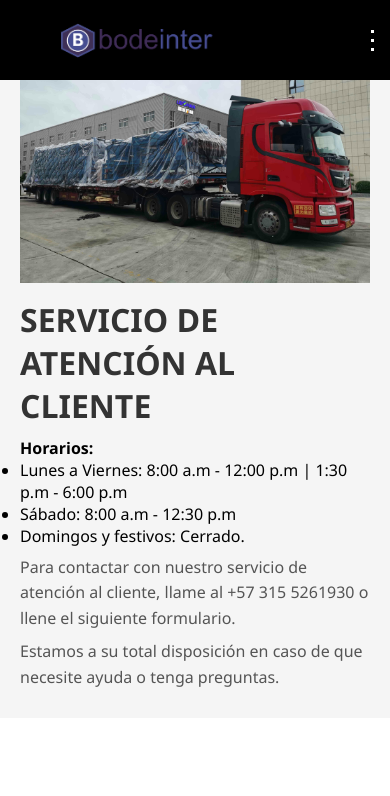
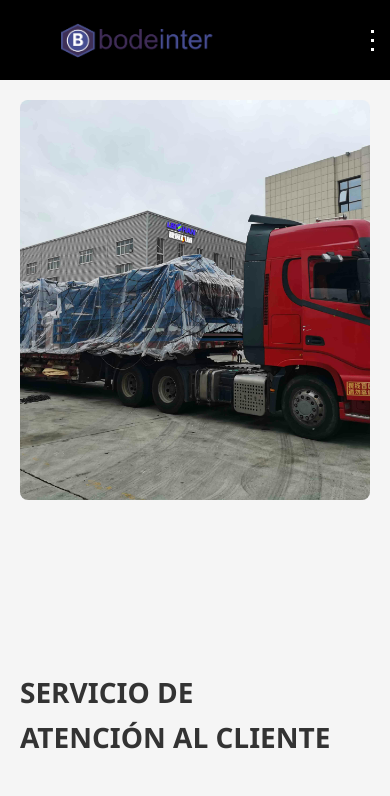
Before and after one commit to Sanchez19sa/Proyecto-BodeInter, a React (Vite) app: page /contacto in a window 390 px wide. Shown: the top 796 px of the page. Built offline with nearby package versions, Linux system fonts and the light colour scheme.

Commit message:
Contactanos ok

```diff
--- a/src/components/contact/Hero/Hero.css
+++ b/src/components/contact/Hero/Hero.css
@@ -1,52 +1,82 @@
 .hero-section {
     display: flex;
-    flex-direction: row;
     align-items: center;
-    justify-content: space-between;
-    width: 100%;
+    min-height: 100vh;
+    padding: 2rem;
+    background: #fff;
+}
+
+.hero-container {
+    display: grid;
+    grid-template-columns: 1fr 1fr;
+    gap: 2rem;
     max-width: 1200px;
-    margin: 0 auto;
-    padding: 2rem;
-    background-color: #fc1212;
-    gap: 2rem;
 }
 
 .hero-image {
-    flex: 0 0 45%;
-    max-width: 500px;
-    height: auto;
+    margin-top: 5rem;
+    width: 100%;
+    height: 500px;
     object-fit: cover;
+    border-radius: 8px;
 }
 
 .hero-text {
-    flex: 1;
-    max-width: 50%;
     text-align: left;
+    text-wrap: balance;
+    margin-top: 8rem;
+    display: flex;
+    flex-direction: column;
+    gap: 1.5rem;
+    line-height: 1.6;
 }
 
-h2 {
-    margin-bottom: 1rem;
-    font-size: 2rem;
+.hero-text h2 {
+    width: fit-content;
+    font-size: 1.5rem;
+    margin-bottom: 0.5rem;
+    font-weight: 600;
+    text-transform: uppercase;
+}
+
+.schedule-list {
+    width: fit-content;
+    display: flex;
+    flex-direction: column;
+    gap: 0.8rem;
+    margin: 1rem 0;
+    list-style: none;
+}
+
+.disclaimer-text {
     color: #333;
 }
 
-p {
-    margin: 0.5rem 0;
-    font-size: 1rem;
-    color: #555;
-    line-height: 1.6;
+@media (max-width: 768px) {
+    .hero-container {
+        grid-template-columns: 1fr;
+        gap: 2rem;
+    }
+
+    .hero-image {
+        height: 400px;
+    }
+
+    .schedule-list {
+        padding-left: 1.2rem;
+    }
 }
 
-@media (max-width: 768px) {
+@media (max-width: 480px) {
     .hero-section {
-        flex-direction: column;
-        text-align: center;
         padding: 1rem;
     }
 
-    .hero-image,
-    .hero-text {
-        flex: 1;
-        max-width: 100%;
+    .hero-text h2 {
+        font-size: 1.75rem;
+    }
+
+    .schedule-list li::before {
+        left: -1rem;
     }
 }
--- a/src/components/contact/Hero/Hero.tsx
+++ b/src/components/contact/Hero/Hero.tsx
@@ -33,7 +33,7 @@ const heroData: HeroDataItem[] = [
   {
     type: "schedule",
     content: [
-      "Lunes a Viernes: 8:00 a.m - 12:00 p.m | 1:30 p.m - 6:00 p.m",
+      "Lunes a Viernes: 8:00 a.m - 12:00 p.m | 1:00 p.m - 5:00 p.m",
       "Sábado: 8:00 a.m - 12:30 p.m",
       "Domingos y festivos: Cerrado."
     ]
@@ -60,7 +60,9 @@ const Hero: React.FC = () => {
     return (
       <ul>
         {scheduleItem.content.map((item: string, index: number) => (
-          <li key={index}>{item}</li>
+          <li key={index}>
+            {item.replace(/(Lunes a Viernes|Sábado|Domingos y festivos)/g, '<strong>$1</strong>')}
+          </li>
         ))}
       </ul>
     );
@@ -99,7 +101,7 @@ const Hero: React.FC = () => {
           <strong>Horarios:</strong>
           <ul className="schedule-list">
             {heroData[2].content?.map((item: string, index: number) => (
-              <li key={index}>{item}</li>
+              <li key={index} dangerouslySetInnerHTML={{ __html: item.replace(/(Lunes a Viernes|Sábado|Domingos y festivos)/g, '<strong>$1</strong>') }}></li>
             ))}
           </ul>
           {getContent("contact")}
```
